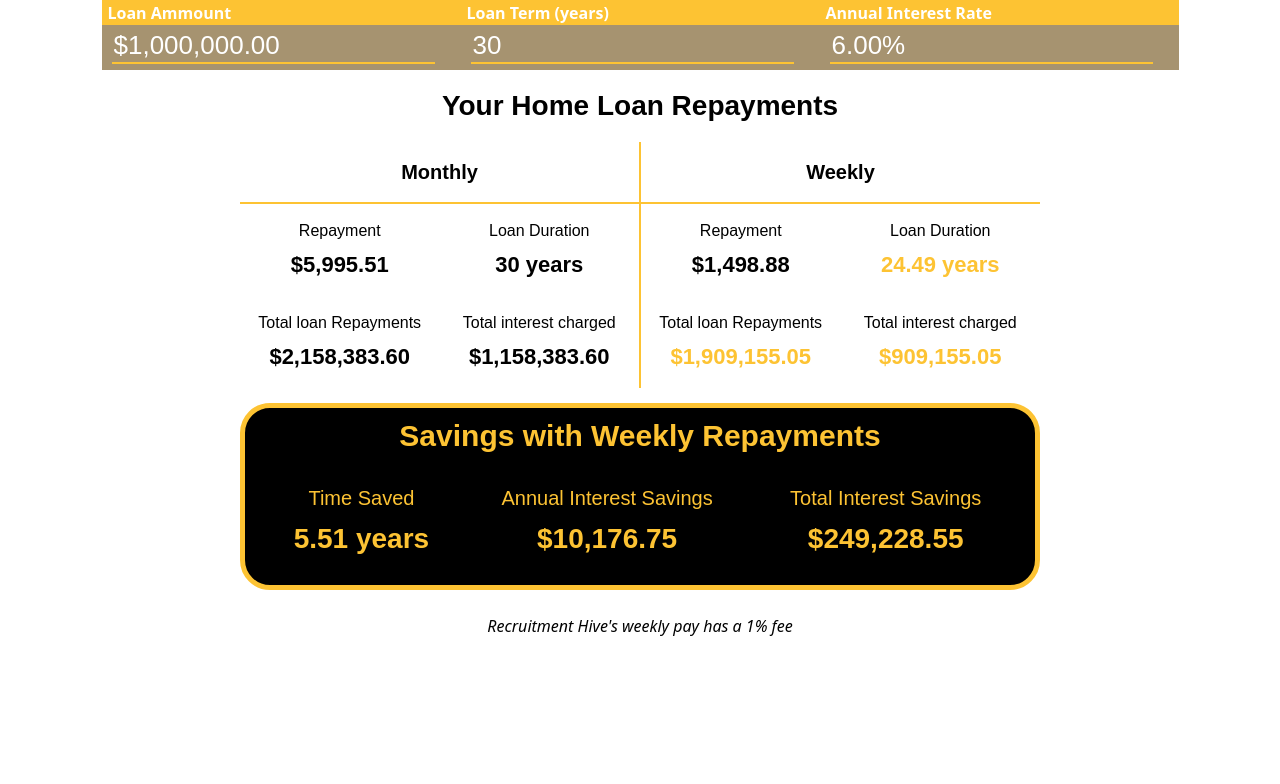
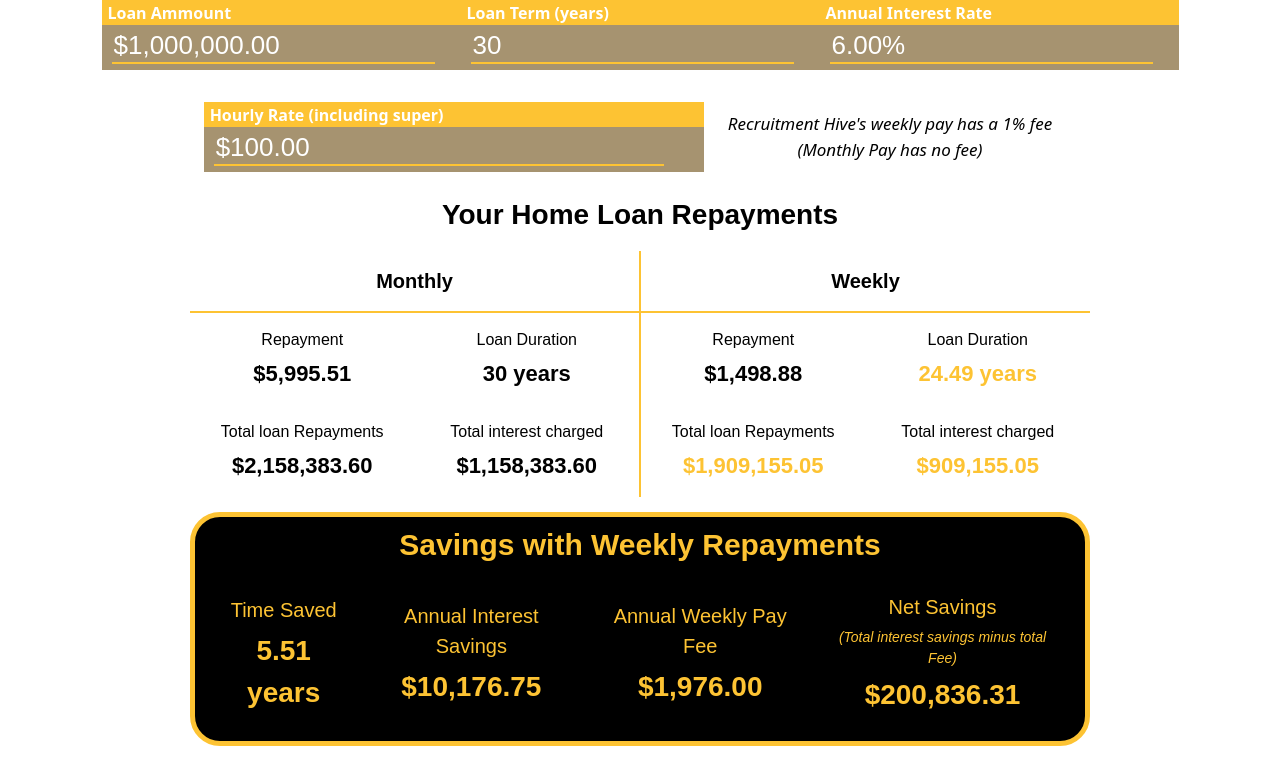
Before and after one commit to spikyMalkallam/pay-calculator, a React (Vite) app: page /#/homeloan-calculator in a window 1280 px wide. Shown: the top 784 px of the page. Built offline with nearby package versions, Linux system fonts and the light colour scheme.

Commit message:
Some Tweaks

```diff
--- a/src/dropdown.css
+++ b/src/dropdown.css
@@ -140,7 +140,8 @@
 }
 
 .expand-subdiv-vertical.expanded {
-    max-height: 500px;
+    height: 500px;
+    max-height: 140px;
     padding: 10px 5px 5px 5px;
 }
 
--- a/src/dropdown.tsx
+++ b/src/dropdown.tsx
@@ -3,7 +3,7 @@ import './dropdown.css'
 import { AiFillCaretDown, AiFillCaretUp } from "react-icons/ai";
 import useToggle from "./hooks/useToggle";
 import { SwitchToggle } from './buttons'
-import { displayMoney, HtmlTooltip } from "./functions"
+import { displayMoney, HtmlTooltip, round } from "./functions"
 import { AiFillInfoCircle } from "react-icons/ai";
 
 type DropdownProps = {
@@ -471,8 +471,13 @@ export function MortageRepaymentTable({ mortageData }: MortageProps) {
                         <div className="highlighted-value">{displayMoney(mortageData['weeklyAnnualInterestSavings'])}</div>
                     </div>
                     <div className="sub-benefit-box">
-                        <p>Total Interest Savings</p>
-                        <div className="highlighted-value">{displayMoney(mortageData['weeklyInterestSavings'])}</div>
+                        <p>Annual Weekly Pay Fee</p>
+                        <div className="highlighted-value">{displayMoney(mortageData['yearlyFee'])}</div>
+                    </div>
+                    <div className="sub-benefit-box">
+                        <p>Net Savings</p>
+                        <p style={{ fontSize: '14px' }}><i>(Total interest savings minus total Fee)</i></p>
+                        <div className="highlighted-value">{displayMoney(round(mortageData['weeklyInterestSavings'] - (mortageData['totalFeeSum']), 2))}</div>
                     </div>
                 </div>
             </div>
@@ -489,7 +494,7 @@ export function MortageRepaymentTable({ mortageData }: MortageProps) {
                 }
         .mortgage-container {
           width: 100%;
-          max-width: 800px;
+          max-width: 900px;
           margin: 0 auto;
           font-family: sans-serif;
         }
@@ -553,7 +558,7 @@ export function MortageRepaymentTable({ mortageData }: MortageProps) {
         @media (max-width: 654px) {
           .comparison-column.border-right { border-right: none; }
           #benefits-box { flex-direction: column; }
-          .mortage-container { flex-direction: column; }
+          .mortgage-container { flex-direction: column; }
         }
       `}</style>
         </div>
--- a/src/graphs.tsx
+++ b/src/graphs.tsx
@@ -118,14 +118,14 @@ export default function PayrollPieChart({ data, title }: PayrollPieProps) {
             color: sub.color, // Using the unique sub-color
         }))
     );
-    const innerRadius = 50;
-    const middleRadius = 110;
-    const outerRadius = 130;
+    const innerRadius = 60;
+    const middleRadius = 130;
+    const outerRadius = 155;
     // console.log(totalValue)
     return (
-        <Box sx={{ maxWidth: 350, height: 350, textAlign: 'center' }}>
+        <Box sx={{ maxWidth: 350, height: 150, textAlign: 'center' }}>
             <h2 style={{ margin: '0px 10px 0px 10px' }}>{title}</h2>
-            <Box sx={{ display: 'flex', justifyContent: 'center', width: 350, height: 350 }}>
+            <Box sx={{ display: 'flex', justifyContent: 'center', width: 350, height: 319 }}>
                 <PieChart
                     series={[
                         {
@@ -134,7 +134,7 @@ export default function PayrollPieChart({ data, title }: PayrollPieProps) {
                             innerRadius: innerRadius,
                             outerRadius: middleRadius,
                             paddingAngle: 2,
-                            cornerRadius: 4,
+                            cornerRadius: 3,
                             arcLabel: (item) => `${item.label}`,
                             highlightScope: { fade: 'global', highlight: 'item' },
                         },
@@ -144,7 +144,7 @@ export default function PayrollPieChart({ data, title }: PayrollPieProps) {
                             innerRadius: middleRadius + 5,
                             outerRadius: outerRadius,
                             paddingAngle: 1,
-                            cornerRadius: 2,
+                            cornerRadius: 3,
                             // arcLabel: (item) => `${((item.value / totalValue) * 100).toFixed(0)}%`,
                             arcLabelRadius: outerRadius + 20, // Move labels outside
                             highlightScope: { fade: 'global', highlight: 'item' },
--- a/src/homeLoanCalculator.tsx
+++ b/src/homeLoanCalculator.tsx
@@ -30,6 +30,7 @@ export default function HomeLoanCalculator() {
     const [mortageLoanAmmount, setMortageLoanAmmount] = useState(1000000);
     const [mortageInterestRate, setMortageInterestRate] = useState(6);
     const [mortageTerm, setMortageTerm] = useState(30);
+    const [hourlyRate, setHourlyRate] = useState(100);
     // const [mortagePayFreq, setMortagePayFreq] = useToggle();
     const mortagePayFreq = true;
     // const [hasMortage, setHasMortage] = useToggle();
@@ -46,6 +47,9 @@ export default function HomeLoanCalculator() {
         const weeklyTotalInterest = round(weeklyTotalRepayments - loanAmmount, 2);
         const weeklyInterestSavings = round(monthlyTotalInterest - weeklyTotalInterest, 2);
         const weeklyAnnualInterestSavings = round(weeklyInterestSavings / weeklyPayedOffIn, 2);
+
+        const yearlyFee = (hourlyRate * 1976) * 0.01;
+        const totalFeeSum = yearlyFee * weeklyPayedOffIn;
         return (
             {
                 'loanTerm': loanTerm,
@@ -58,14 +62,16 @@ export default function HomeLoanCalculator() {
                 'monthlyTotalInterest': monthlyTotalInterest,
                 'weeklyTotalInterest': weeklyTotalInterest,
                 'weeklyInterestSavings': weeklyInterestSavings,
-                'weeklyAnnualInterestSavings': weeklyAnnualInterestSavings
+                'weeklyAnnualInterestSavings': weeklyAnnualInterestSavings,
+                'yearlyFee': yearlyFee,
+                'totalFeeSum': totalFeeSum
             }
         )
     }
     const mortageData = useMemo(() => {
         const mortageData = calculateMortage(mortageLoanAmmount, mortageInterestRate, mortageTerm);
         return mortageData
-    }, [mortageLoanAmmount, mortageInterestRate, mortageTerm, mortagePayFreq])
+    }, [mortageLoanAmmount, mortageInterestRate, mortageTerm, mortagePayFreq, hourlyRate])
     return (
         <div id='payroll-options'>
             <div >
@@ -131,9 +137,30 @@ export default function HomeLoanCalculator() {
                                 infoTag={null}
                             /> */}
                         </div>
+                        <br></br>
+                        <div style={{ display: 'flex', flexDirection: 'row', justifyItems: 'center', alignItems: 'center' }}>
+                            <br></br>
+                            <InputField
+                                textColour='white'
+                                headerColour='var(--hive-yellow)'
+                                backgroundColour='var(--yellow-tone-5)'
+                                label={"Hourly Rate (including super)"}
+                                id='hourly-rate'
+                                value={hourlyRate}
+                                setFunc={(val) => { setHourlyRate(val); }}
+                                styling='medium'
+                                formatting={'monetary'}
+                                rounding={2}
+                                min={0}
+                                max={null}
+                                lock={false}
+                            />
+                            <p style={{ fontSize: '17px' }}><i>Recruitment Hive's weekly pay has a 1% fee (Monthly Pay has no fee)</i></p>
+
+                        </div>
                         <MortageRepaymentTable mortageData={mortageData} monthlyPayment={mortagePayFreq} />
                         <br></br>
-                        <i>Recruitment Hive's weekly pay has a 1% fee</i>
+
                     </div>
                 </div>
             </div>
--- a/src/payCalculator.css
+++ b/src/payCalculator.css
@@ -11,7 +11,7 @@
   --super-colour: #33a2c6;
   --tax-colour: #ea9f21;
   --yellow-tone-5: #a69370; */
-  overflow: hidden;
+  /* overflow: hidden; */
 }
 
 @keyframes spinAnimation {
@@ -172,17 +172,18 @@ body {
   background-color: var(--hive-yellow);
   /* border-radius: 0px; */
   margin: 10px 0px;
-  padding: 6px 10px;
+  padding: 6px 0px;
   justify-content: center;
-  transition: 0.1s padding ease;
+  transition: 0.1s all ease;
   border-radius: 40px;
+  width: 100%;
 }
 
 #mortage-link-box:hover {
   /* background-color: black; */
   color: var(--hive-yellow);
-  padding: 6px 30px;
-  margin: 10px 0px;
+  padding: 11px 0px;
+  margin: 5px 0px;
 }
 
 #mortage-link {
@@ -190,11 +191,11 @@ body {
   font-size: 18px;
 }
 
-#mortage-link-box:hover a {
-  /* color: var(--hive-yellow); */
+/* #mortage-link-box:hover a {
+  color: var(--hive-yellow);
 
-  /* text-decoration: underline; */
-}
+  text-decoration: underline;
+} */
 
 
 /*
@@ -231,6 +232,7 @@ body {
 #summary-section {
   display: flex;
   width: 100%;
+  margin-top: 10px;
 }
 
 #income-div {
@@ -244,8 +246,10 @@ body {
 
 .flex-cell {
   display: flex;
-  justify-content: center;
+  /* justify-content: center; */
   width: 100%;
+  flex-direction: column;
+  align-items: center;
   /* justify-content: baseline; */
 }
 
@@ -375,7 +379,7 @@ button:focus {
   flex-direction: column;
   align-items: center;
   justify-content: center;
-  margin-bottom: 20px;
+  margin-bottom: 10px;
   /* Add these */
   /* margin-left: auto;
   margin-right: auto;
--- a/src/payCalculator.tsx
+++ b/src/payCalculator.tsx
@@ -697,6 +697,7 @@ export default function PayCalculator() {
               max={null}
               lock={false}
             />
+            <p style={{ color: 'black', margin: '0px', paddingBottom: '16px', paddingTop: '16px', fontSize: '18px' }}><i>If you have any questions get in touch with our accounts team <a href='mailto:accounts@recruitmenthive.com.au' target='_blank' style={{ color: 'black', fontWeight: 'bold' }}>here</a></i></p>
           </div>
           {/* <div className='flex-cell'>
             <table className='dropdown-table'>
@@ -787,6 +788,11 @@ export default function PayCalculator() {
                   </tr>
                 </tbody>
               </table>
+              <div id='mortage-link-box'>
+                <a id='mortage-link' target='_blank' href='https://www.recruitmenthive.com.au/mortage-savings-calculator/'>
+                  <i>Learn how Hive's weekly pay can help you save money on your Home Loan</i>
+                </a>
+              </div>
             </div>
             : <div className='flex-cell'></div>}
 
@@ -921,8 +927,8 @@ export default function PayCalculator() {
             </div>}
           />
         </div> */}
-        <p style={{ color: 'black', margin: '0px', paddingBottom: '12px', paddingTop: '5px' }}><i>If you have any questions get in touch with our accounts team <a href='mailto:accounts@recruitmenthive.com.au' target='_blank' style={{ color: 'black', fontWeight: 'bold' }}>here</a></i></p>
-
+        <div style={{ display: 'flex', flexDirection: 'row', width: '100%' }}>
+        </div>
         <div id='hive-benefits'>
           <DropdownTab
             colour='black'
@@ -1162,19 +1168,31 @@ export default function PayCalculator() {
                 </div>
               </div> */}
               <div style={{ background: 'black', display: 'flex', flexDirection: 'column', alignItems: 'center', justifyContent: 'center' }}>
-                <div id='mortage-link-box'>
+                {/* <div id='mortage-link-box'>
                   <a id='mortage-link' target='_blank' href='https://www.recruitmenthive.com.au/mortage-savings-calculator/'>
                     <i>Learn how Hive's weekly pay can help you save money on your Home Loan</i>
                   </a>
-                </div>
-                <p style={{ color: 'var(--hive-yellow)', margin: '0px', paddingBottom: '5px' }}><i>We also offer Living Away From Home Allowance (LAFHA). Learn more <a href='https://www.recruitmenthive.com.au/payroll-operations/' target='_blank' style={{ color: 'var(--hive-yellow)', fontWeight: 'bold' }}>here</a></i></p>
+                </div> */}
+                <p style={{ color: 'var(--hive-yellow)', margin: '0px', paddingBottom: '12px', paddingTop: '5px' }}><i>We also offer Living Away From Home Allowance (LAFHA). Get in touch with our accounts team <a href='mailto:accounts@recruitmenthive.com.au' target='_blank' style={{ color: 'var(--hive-yellow)', fontWeight: 'bold' }}>here</a> to learn more.</i></p>
               </div>
             </>}
 
           />
 
         </div>
+        {optionsActive.length > 0 ?
+          <p style={{ color: 'var(--hive-yellow)', fontWeight: 'bold', marginTop: '0px', marginBottom: '4px' }} className='desktop-only' >
+            Benefits Active: {optionsActive.map((option) => {
+              return (
+                <span style={{ color: 'black', fontWeight: 'bold' }}>
+                  {option}
+                </span>
+              )
 
+            })}
+          </p>
+          :
+          null}
         <div id='summary-section'>
           {/* <div id='summary-div'> */}
           <div className="table-container">
@@ -1217,19 +1235,7 @@ export default function PayCalculator() {
                 </tr>
               </tbody>
             </table>
-            {optionsActive.length > 0 ?
-              <p style={{ color: 'var(--hive-yellow)', fontWeight: 'bold' }} className='desktop-only' >
-                Benefits Active: {optionsActive.map((option) => {
-                  return (
-                    <span style={{ color: 'black', fontWeight: 'bold' }}>
-                      {option}
-                    </span>
-                  )
 
-                })}
-              </p>
-              :
-              null}
           </div>
           {<p className='mobile-only'><i>Swipe to see more </i><AiOutlineArrowRight /></p>}
           {optionsActive.length > 0 ?
```
